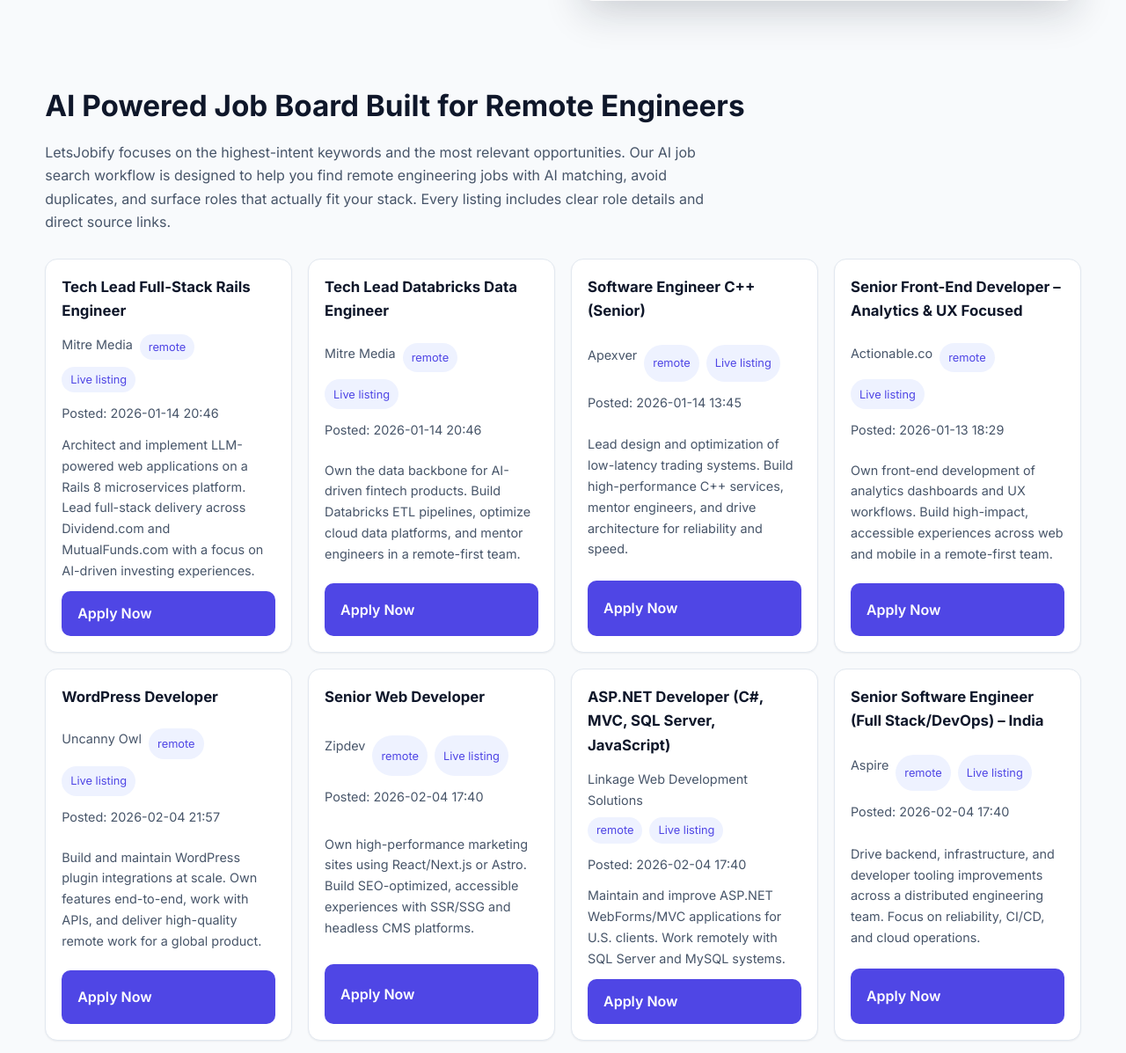
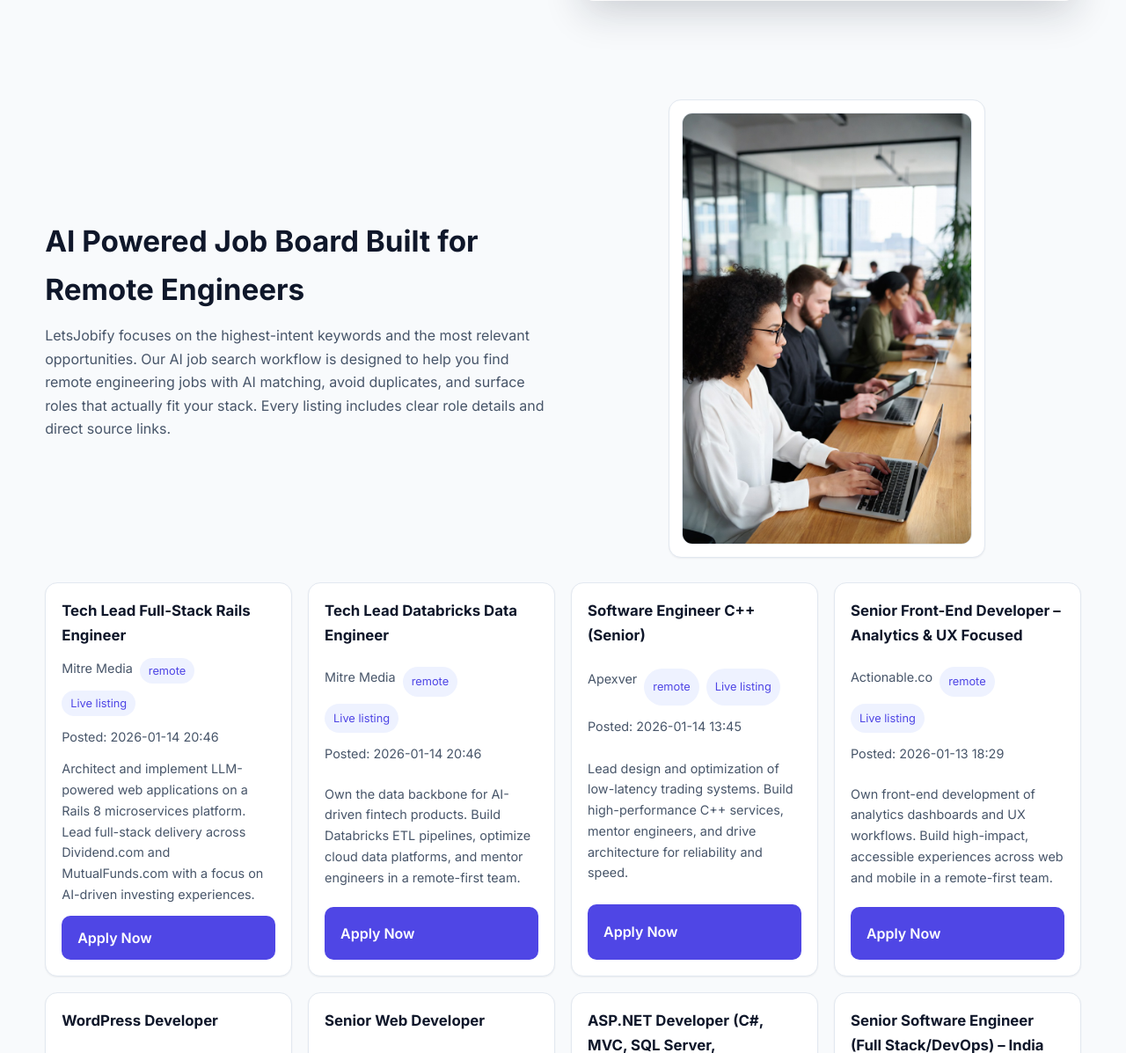
Before and after one commit to Ritwik740/jobScraper, a Flask app: page / in a window 1280 px wide. Shown: the part 1113-2310 px from the top of the page at 88% size. Run offline with Flask 3, Linux system fonts and the light colour scheme.

Commit message:
added images

```diff
--- a/templates/index.html
+++ b/templates/index.html
@@ -3,7 +3,7 @@
 <head>
   <meta charset="UTF-8">
   <title>AI Job Search | LetsJobify AI Powered Job Board for Remote</title>
-  <meta name="description" content="AI job search and AI powered job board for remote engineering, IT, and software roles. LetsJobify delivers personalized matches fast - start now, globally.">
+  <meta name="description" content="LetsJobify: Best AI-powered job search & matching tool for remote engineering, IT, and tech jobs worldwide. Get personalized remote job listings in 60 seconds – free, fast, and accurate.">
   <meta name="viewport" content="width=device-width, initial-scale=1">
   <meta name="robots" content="index, follow">
   <meta name="author" content="LetsJobify">
@@ -19,13 +19,13 @@
   <meta property="og:type" content="website">
   <meta property="og:url" content="https://letsjobify.com/">
   <meta property="og:title" content="AI Job Search | LetsJobify AI Powered Job Board">
-  <meta property="og:description" content="Find remote engineering and IT roles fast. AI powered job matching, global listings, and personalized results.">
+  <meta property="og:description" content="LetsJobify: Best AI-powered job search & matching tool for remote engineering, IT, and tech jobs worldwide. Get personalized remote job listings in 60 seconds – free, fast, and accurate.">
   <meta property="og:site_name" content="LetsJobify">
 
   <meta name="twitter:card" content="summary_large_image">
   <meta name="twitter:url" content="https://letsjobify.com/">
   <meta name="twitter:title" content="AI Job Search | LetsJobify AI Powered Job Board">
-  <meta name="twitter:description" content="AI powered job search for remote software, IT, and engineering roles worldwide.">
+  <meta name="twitter:description" content="LetsJobify: Best AI-powered job search & matching tool for remote engineering, IT, and tech jobs worldwide. Get personalized remote job listings in 60 seconds – free, fast, and accurate.">
 
   <script type="application/ld+json">
   {
@@ -43,6 +43,18 @@
           "contactType": "Customer Support"
         },
         "sameAs": []
+      },
+      {
+        "@type": "LocalBusiness",
+        "name": "LetsJobify",
+        "url": "https://letsjobify.com",
+        "description": "AI-powered job search and matching platform for remote engineering and IT roles worldwide.",
+        "areaServed": "Worldwide",
+        "contactPoint": {
+          "@type": "ContactPoint",
+          "email": "mishra.ritwik.03@gmail.com",
+          "contactType": "Customer Support"
+        }
       },
       {
         "@type": "WebSite",
@@ -512,6 +524,43 @@
       border: 1px solid rgba(255, 255, 255, 0.1);
     }
 
+    .image-card {
+      background: var(--bg-primary);
+      border-radius: var(--radius-md);
+      border: 1px solid var(--border-color);
+      padding: 14px;
+      box-shadow: var(--shadow-sm);
+      max-width: 360px;
+      margin: 0 auto;
+    }
+
+    .inline-image {
+      width: 100%;
+      border-radius: 12px;
+      border: 1px solid var(--border-color);
+      height: auto;
+    }
+
+    .content-with-image {
+      display: grid;
+      gap: 24px;
+      grid-template-columns: repeat(auto-fit, minmax(240px, 1fr));
+      align-items: center;
+      margin-top: 20px;
+    }
+
+    .content-with-image.right-image .image-card {
+      order: 2;
+    }
+
+    .content-with-image.right-image > div {
+      order: 1;
+    }
+
+    .content-with-image.left-image .image-card {
+      order: 0;
+    }
+
     .trust-row {
       display: flex;
       flex-wrap: wrap;
@@ -1171,12 +1220,25 @@
 
     <section class="section" id="ai-job-search">
       <div class="container">
+        <div class="content-with-image right-image">
+          <div>
             <h2 class="section-title">AI Powered Job Board Built for Remote Engineers</h2>
             <p class="section-subtitle">
               LetsJobify focuses on the highest-intent keywords and the most relevant opportunities. Our AI job search
               workflow is designed to help you find remote engineering jobs with AI matching, avoid duplicates, and surface
               roles that actually fit your stack. Every listing includes clear role details and direct source links.
             </p>
+          </div>
+          <div class="image-card">
+            <img
+              class="inline-image"
+              loading="lazy"
+              decoding="async"
+              src="{{ url_for('static', filename='remote-engineer-working-laptop.jpg') }}"
+              alt="Remote engineer working on a laptop for AI job search"
+            >
+          </div>
+        </div>
 
         <div class="job-grid" aria-label="Sample remote jobs">
           {% if sample_jobs %}
@@ -1217,6 +1279,17 @@
 
     <section class="section" id="ai-matching-details">
       <div class="container">
+        <div class="content-with-image left-image">
+          <div class="image-card">
+            <img
+              class="inline-image"
+              loading="lazy"
+              decoding="async"
+              src="{{ url_for('static', filename='remote-team-collaboration-office.jpg') }}"
+              alt="Remote team collaborating on engineering projects"
+            >
+          </div>
+          <div>
             <h2 class="section-title">AI Job Matching for Software Engineers Who Want Global Remote Roles</h2>
             <p class="section-subtitle">
               Searching for a remote role in 2026 means competing in a global market. A traditional job board will surface
@@ -1224,6 +1297,8 @@
               job search with real-time filtering to help you identify high-fit roles faster, reduce time spent on irrelevant
               listings, and increase your application quality.
             </p>
+          </div>
+        </div>
         <div class="card" style="margin-top: 20px;">
           <p>
             Our AI looks beyond keywords. It evaluates your stack, seniority, and the specific requirements of each
```
Also changed, not shown: static/remote-engineer-working-laptop.jpg (added), static/remote-team-collaboration-office.jpg (added). Lines whose indentation alone changed are shown as unchanged.
